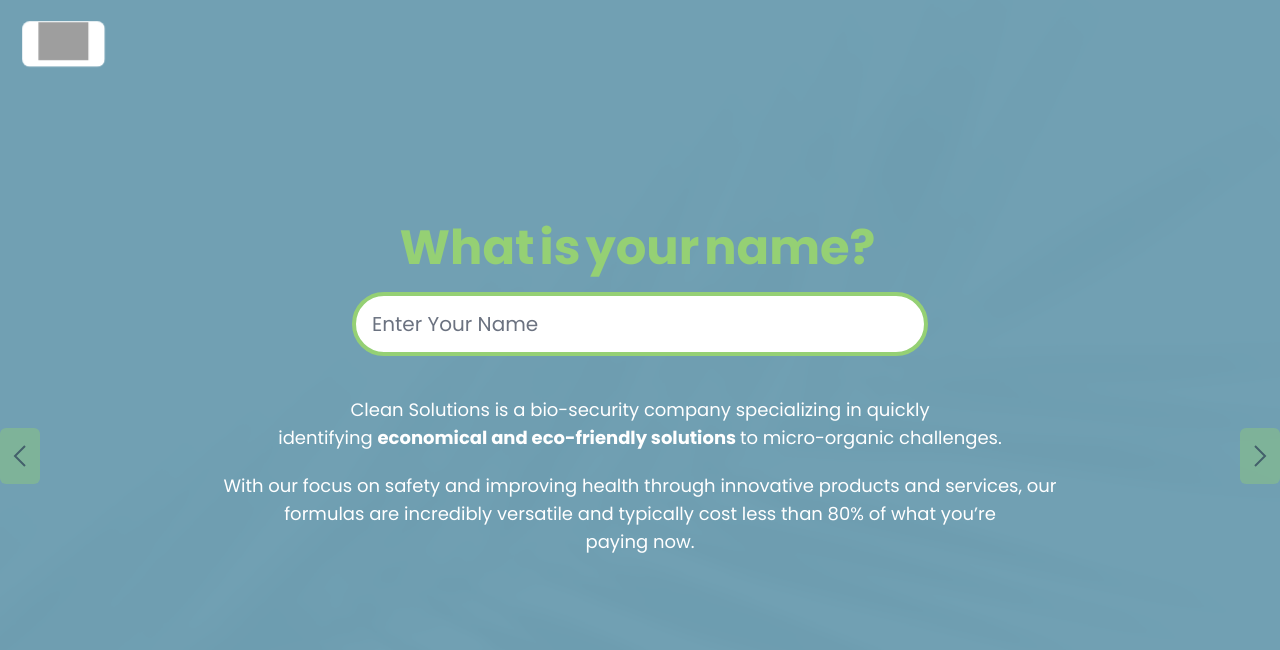
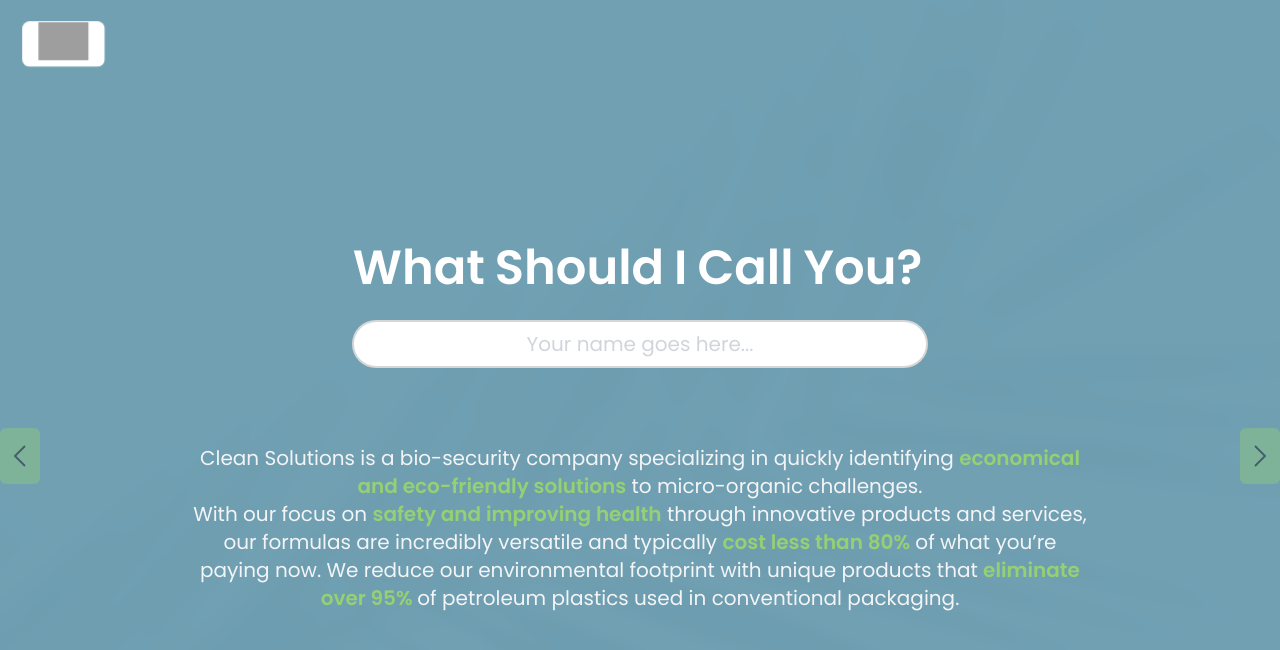
Before and after one commit to dag-bag/clean-solutions, a Next.js app: page /quiz in a window 1280 px wide. Shown: the top 650 px of the page. Built offline with nearby package versions, Linux system fonts and the light colour scheme; grey boxes are pictures that could not be loaded; what recoil-persist would draw is missing.

Commit message:
update page1.tsx : discription for more details
UI enhancement, increase text-size, font-bold and bolded-text color, input-style, heading-style. heading-text

```diff
--- a/components/pages/Page1.tsx
+++ b/components/pages/Page1.tsx
@@ -1,64 +1,39 @@
 /** @format */
 
-import { useFormik, Form, Field } from "formik";
+import { useFormik } from "formik";
+import Spacing from "./layout/Spacing";
+import React, { useEffect } from "react";
+import { page1DataAtom } from "../../atoms/data";
+import { validateString } from "../../types/form";
+import { motion, AnimatePresence } from "framer-motion";
+import { disAbleAtom, stepAtom } from "../../atoms/steps";
+import { useRecoilState, useSetRecoilState } from "recoil";
+import AnimatedTextWord from "../Headings/test/AnimatedText";
+import { dropUpVariants, childVariants } from "../../animation/anime";
 
-import React, { useEffect, useState } from "react";
-import { motion } from "framer-motion";
-import Flex from "../utils/Flex";
-
-import H1 from "../Headings/H1";
-
-import {
-  formValidationSchema,
-  stringSchema,
-  validateString,
-} from "../../types/form";
-import P from "../para/P";
-import { useRouter } from "next/router";
-import { useRecoilState, useSetRecoilState } from "recoil";
-import { disAbleAtom, stepAtom } from "../../atoms/steps";
-import { allPageDataAtom, page1DataAtom } from "../../atoms/data";
-import P1 from "../para/P1";
-import Bold from "../utils/Bold";
-import { MotionConfig } from "framer-motion";
-import { dropUpVariants, childVariants } from "../../animation/anime";
-import AnimatedTextWord from "../Headings/test/AnimatedText";
-import Spacing from "./layout/Spacing";
-import Error from "../../Error";
-
-type Props = {};
 const data = [
   {
-    question: "What is your name?",
+    question: "What  Should  I  Call  You?",
     data: "name",
     case: 1,
   },
 ];
 
-function Page1({}: Props) {
+function Page1() {
   const [step, setStep] = useRecoilState(stepAtom);
+  const setDisabled = useSetRecoilState(disAbleAtom);
   const [page1Data, setPage1Values] = useRecoilState(page1DataAtom);
 
-  const onSubmit = (values: any, actions: any) => {
+  const onSubmit = (values: any,) => {
     setPage1Values(values);
     setStep((prev) => prev + 1);
   };
 
-  const {
-    handleChange,
-    handleSubmit,
-    handleBlur,
-    errors,
-    touched,
-    isSubmitting,
-    validateOnBlur,
-    values,
-  } = useFormik({
+  const { handleChange, handleSubmit, errors, values } = useFormik({
+    onSubmit: onSubmit,
     initialValues: page1Data,
     validationSchema: validateString("name"),
-    onSubmit: onSubmit,
   });
-  const setDisabled = useSetRecoilState(disAbleAtom);
 
   useEffect(() => {
     if (errors.name || values.name === "") {
@@ -74,9 +49,10 @@ function Page1({}: Props) {
         animate="animate"
         initial="initial"
         exit={{ opacity: 0 }}
-        className="hero min-h-screen "
         style={{ backgroundImage: `url("./page1.png")` }}
+        className="hero min-h-screen overflow-hidden bg-center bg-cover"
       >
+
         <div className="hero-overlay bg-opacity-80 bg-blue-1"></div>
         <div className="hero-content text-center text-neutral-content">
           <motion.form
@@ -84,43 +60,53 @@ function Page1({}: Props) {
             initial="hidden"
             animate="visible"
             onSubmit={handleSubmit}
-            className="max-w-4xl text-white "
-          >
+            className="max-w-4xl text-white">
+
+            <div className=" pt-14 pb-4 my-5 rounded-md px-5">
+
               <AnimatedTextWord
+                maxW="auto"
                 text={data[step].question}
-              maxW="auto"
-              // variants={dropUpVariants}
-              className="mb-5 text-5xl font-bold text-green-1"
-            ></AnimatedTextWord>
+                className="text-5xl text-green-1-tt font-semibold sm:text-5xl sm:leading-none lg:text-5xl xl:text-[3rem] mb-7" />
+
               <Spacing spacing={2} className="mb-10">
+
                 <motion.input
                   type="text"
+                  value={values.name}
                   name={data[step].data}
-                placeholder="Enter Your Name"
-                className={` ${
-                  errors.name
+                  placeholder="Your name goes here..."
+                  onChange={(e) => { handleChange(e); }}
+                  className={` ${errors.name
                     ? "border-red-400 focus:!border-red-400"
-                    : "!border-green-1 focus-within:!border-green-1"
-                } input input-bordered w-full max-w-xl bg-white rounded-full border-4   text-green-1 py-7  md:text-xl  `}
-                onChange={(e) => {
-                  handleChange(e);
-                }}
-                value={values.name}
+                    : "focus-within:!border-green-1"
+                    } input input-bordered w-full max-w-xl  rounded-full text-center border-2  py-5  md:text-[20px] placeholder:text-gray-300  bg-transparent !bg-white !text-black `}
                 />
-              <Error error={errors.name} />
+
+                <AnimatePresence>
+                  {
+                    errors.name && <motion.div
+                      transition={{ duration: .2 }}
+                      exit={{ opacity: 0, height: 0 }}
+                      initial={{ opacity: 0, height: 0 }}
+                      animate={{ opacity: 1, height: 24 }}>
+                      <span > <i className="text-red-500">●</i> {errors.name}</span>
+                    </motion.div>
+                  }
+
+                </AnimatePresence>
               </Spacing>
+            </div>
 
-            <motion.p className="mb-5 md:text-lg " variants={dropUpVariants}>
+            <motion.p className="mb-5 md:text-xl text-base text-gray-100 " variants={dropUpVariants}>
               Clean Solutions is a bio-security company specializing in quickly
-              <br /> identifying{" "}
-              <Bold> economical and eco-friendly solutions </Bold>to
-              micro-organic challenges.
+              identifying <b className="text-green-1 font-semibold">economical and eco-friendly solutions</b> to micro-organic challenges. <br />
+              With our focus on <b className="text-green-1 font-semibold">safety and improving health</b> through innovative products and services,
+              our formulas are incredibly versatile and typically <b className="text-green-1 font-semibold">cost less than 80%</b> of what you’re paying now.
+              We reduce our environmental footprint with unique products
+              that <b className="text-green-1 font-semibold">eliminate over 95% </b> of petroleum plastics used in conventional packaging.
             </motion.p>
-            <motion.p variants={dropUpVariants} className="mb-5 md:text-lg ">
-              With our focus on safety and improving health through innovative
-              products and services, our formulas are incredibly versatile and
-              typically cost less than 80% of what you’re <br /> paying now.
-            </motion.p>
+
           </motion.form>
         </div>
       </motion.div>
```
Lines whose indentation alone changed are shown as unchanged.
